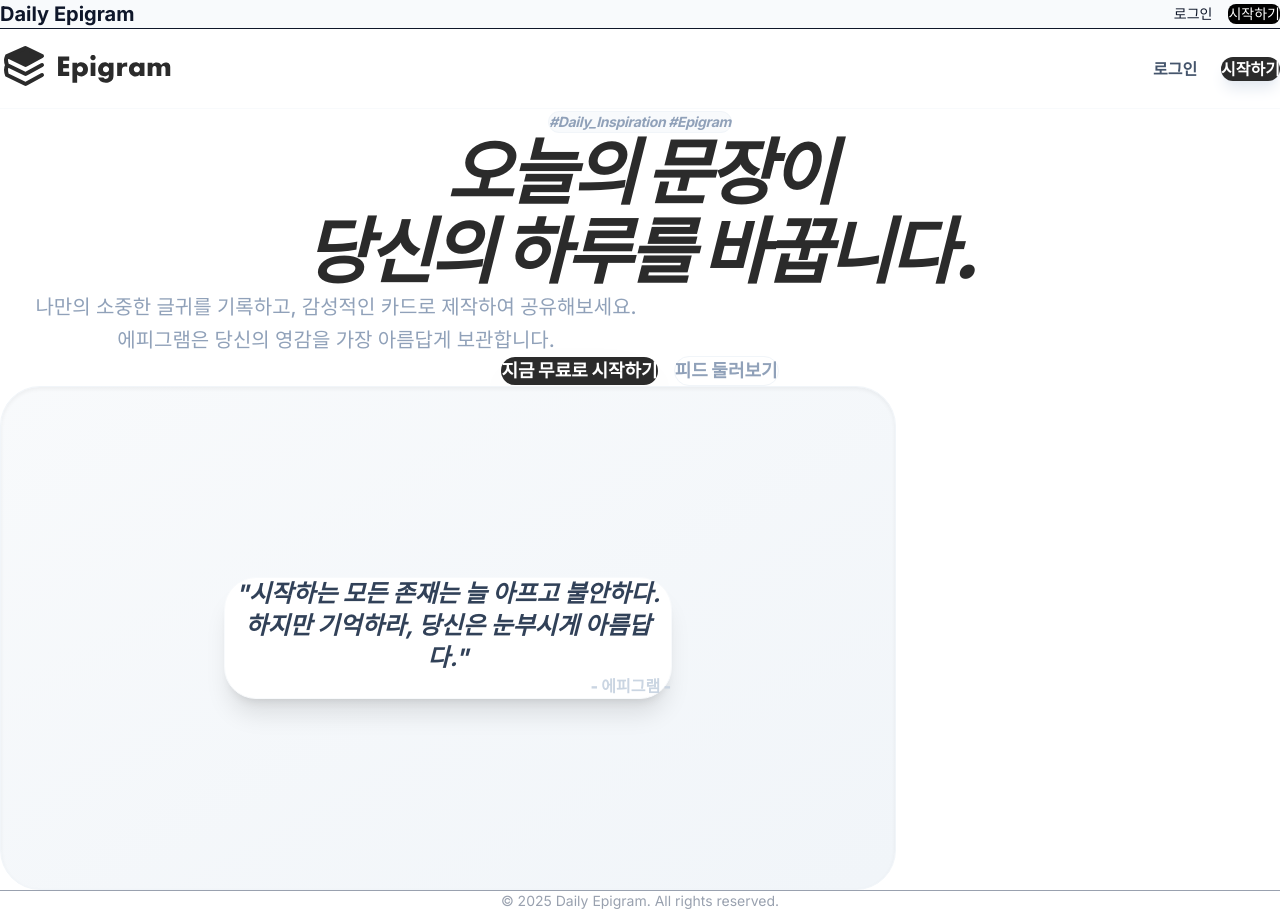
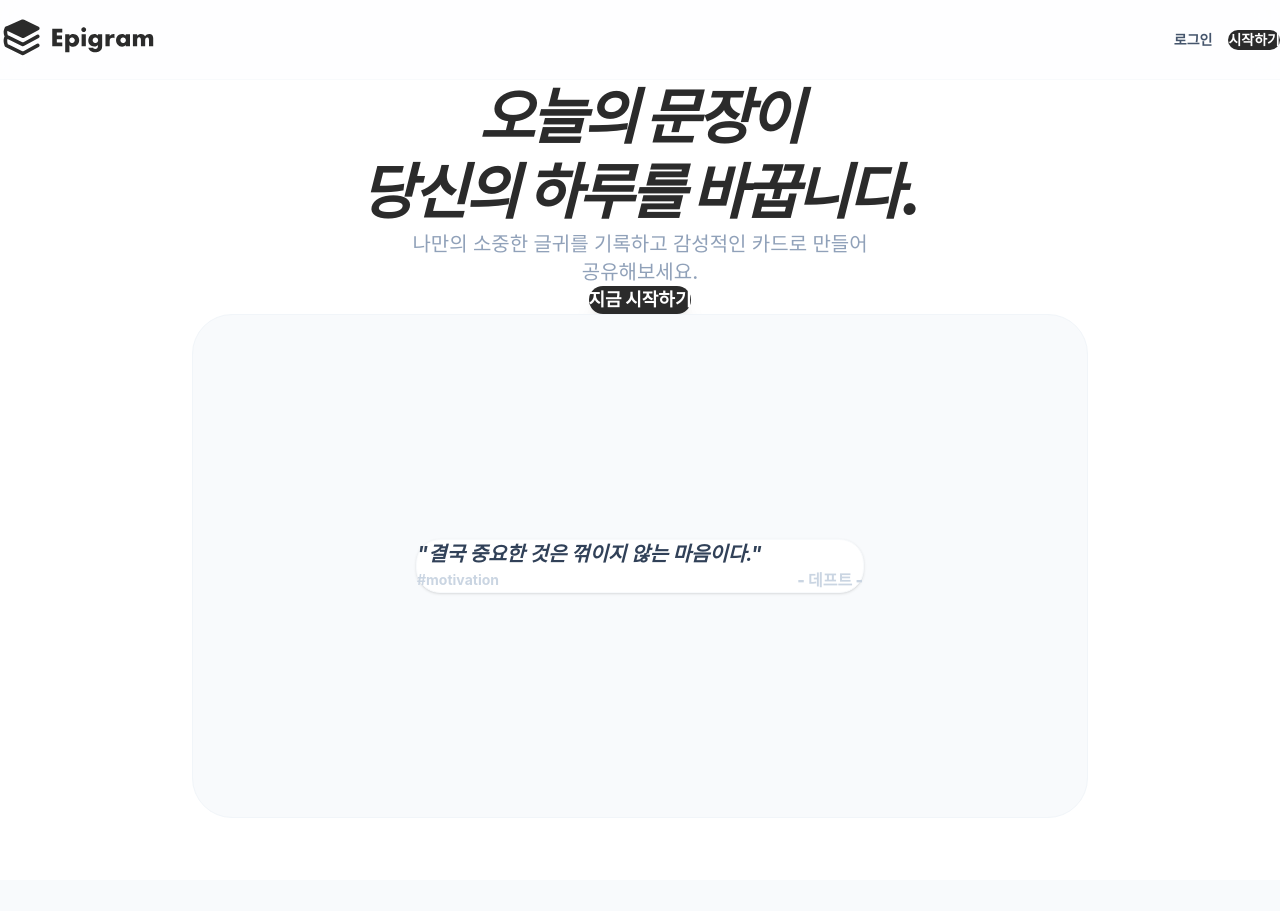
Before and after one commit to GODJINYOUNG/daily-epigram, a Next.js app: page / in a window 1280 px wide. After the commit the page ends 880 px from the top, so only its background shows below. Built offline with nearby package versions, Linux system fonts and the light colour scheme.

Commit message:
refactor: 네비바를 레이아웃으로 이동 및 랜딩 페이지 정리

```diff
--- a/src/app/layout.tsx
+++ b/src/app/layout.tsx
@@ -1,28 +1,6 @@
-import type { Metadata } from "next";
-import { Inter } from "next/font/google";
+import { Logo } from "@/components/common/Logo";
+import Link from "next/link";
 import "./globals.css";
-import { AuthProvider } from "@/contexts/AuthContext";
-import QueryClientProvider from "@/providers/QueryClientProvider";
-import Header from "@/components/common/Header";
-
-// 1. 폰트 설정 (기본 Inter 폰트 사용)
-const inter = Inter({ subsets: ["latin"] });
-
-// 2. SEO 메타데이터 설정 (검색 결과 및 공유 시 노출되는 정보)
-export const metadata: Metadata = {
-  title: {
-    default: "Daily Epigram | 매일의 영감",
-    template: "%s | Daily Epigram",
-  },
-  description: "당신의 마음을 울린 한 줄을 기록하고 공유하세요.",
-  openGraph: {
-    title: "Daily Epigram",
-    description: "영감을 주는 글귀와 깊은 생각을 나누는 공간",
-    type: "website",
-    locale: "ko_KR",
-    // images: ["/images/og-image.png"], // public 폴더에 이미지 추가 시 활성화
-  },
-};
 
 export default function RootLayout({
   children,
@@ -31,25 +9,30 @@
 }) {
   return (
     <html lang="ko">
-      <body className={inter.className}>
-        {/* 3. React Query 설정: 서버 데이터 관리 */}
-        <QueryClientProvider>
-          {/* 4. 인증 Context: 로그인 상태 전역 관리 */}
-          <AuthProvider>
-            <div className="flex flex-col min-h-screen">
-              {/* 5. 공통 헤더: 모든 페이지 상단에 노출 */}
-              <Header />
+      <body>
+        {/* 모든 페이지 상단에 고정되는 공통 헤더 */}
+        <nav className="h-20 px-6 md:px-10 flex items-center justify-between border-b border-slate-50 bg-white/80 backdrop-blur-md sticky top-0 z-50">
+          <div className="scale-90 origin-left">
+            <Logo />
+          </div>
+          <div className="flex gap-4">
+            <Link
+              href="/login"
+              className="text-sm font-bold text-slate-600 px-4 py-2"
+            >
+              로그인
+            </Link>
+            <Link
+              href="/signup"
+              className="text-sm font-bold bg-[#2B2B2B] text-white px-5 py-2 rounded-xl"
+            >
+              시작하기
+            </Link>
+          </div>
+        </nav>
 
-              {/* 6. 메인 콘텐츠 영역 */}
-              <main className="flex-grow bg-gray-50">{children}</main>
-
-              {/* 7. 공통 푸터 (선택 사항) */}
-              <footer className="py-8 text-center text-sm text-gray-400 bg-white border-t">
-                © 2025 Daily Epigram. All rights reserved.
-              </footer>
-            </div>
-          </AuthProvider>
-        </QueryClientProvider>
+        {/* 각 페이지의 컨텐츠가 들어가는 부분 */}
+        {children}
       </body>
     </html>
   );
--- a/src/app/page.tsx
+++ b/src/app/page.tsx
@@ -2,77 +2,45 @@
 
 import React from "react";
 import Link from "next/link";
-import { Logo } from "@/components/common/Logo"; // 로고 임포트
 
 export default function LandingPage() {
   return (
     <div className="min-h-screen bg-white">
-      {/* 1. 네비게이션 바: 로고 적용 및 정렬 */}
-      <nav className="h-20 px-6 md:px-10 flex items-center justify-between border-b border-slate-50 sticky top-0 bg-white/80 backdrop-blur-md z-50">
-        <div className="scale-90 md:scale-100 origin-left">
-          {/* 텍스트 대신 공식 SVG 로고 컴포넌트 적용 */}
-          <Logo />
-        </div>
+      {/* <nav> 태그가 layout.tsx로 이동했으므로 여기서는 삭제되었습니다. */}
 
-        <div className="flex items-center gap-2 md:gap-6">
-          <Link
-            href="/login"
-            className="text-sm md:text-base font-bold text-slate-600 px-4 py-2 hover:text-slate-900 transition-colors"
-          >
-            로그인
-          </Link>
-          <Link
-            href="/signup"
-            className="text-sm md:text-base font-black bg-[#2B2B2B] text-white px-6 py-3 rounded-2xl hover:bg-black transition-all shadow-lg shadow-slate-200"
-          >
-            시작하기
-          </Link>
-        </div>
-      </nav>
-
-      {/* 2. 메인 히어로 섹션 (기존 내용 유지/강화) */}
-      <main className="max-w-7xl mx-auto pt-20 pb-32 px-6 text-center">
-        <div className="inline-block px-4 py-1.5 mb-6 rounded-full bg-slate-50 border border-slate-100 text-slate-400 text-sm font-bold tracking-tight italic">
-          #Daily_Inspiration #Epigram
-        </div>
-
-        <h1 className="text-5xl md:text-7xl font-[1000] text-[#2B2B2B] leading-[1.1] mb-8 tracking-tighter italic">
+      <main className="flex flex-col items-center justify-center pt-32 px-6">
+        {/* 기존 히어로 섹션 내용 유지 */}
+        <h1 className="text-5xl md:text-6xl font-black text-[#2B2B2B] text-center leading-tight tracking-tighter italic">
           오늘의 문장이
           <br />
           당신의 하루를 바꿉니다.
         </h1>
 
-        <p className="text-lg md:text-xl text-slate-400 font-medium mb-12 max-w-2xl mx-auto leading-relaxed break-keep">
-          나만의 소중한 글귀를 기록하고, 감성적인 카드로 제작하여 공유해보세요.
-          에피그램은 당신의 영감을 가장 아름답게 보관합니다.
+        <p className="mt-8 text-slate-400 text-lg md:text-xl font-medium text-center max-w-xl break-keep">
+          나만의 소중한 글귀를 기록하고 감성적인 카드로 만들어 공유해보세요.
         </p>
 
-        <div className="flex flex-col md:flex-row gap-4 justify-center items-center">
-          <Link
-            href="/signup"
-            className="w-full md:w-auto px-10 py-5 bg-[#2B2B2B] text-white text-lg font-black rounded-[24px] shadow-2xl hover:-translate-y-1 transition-all"
-          >
-            지금 무료로 시작하기
-          </Link>
-          <Link
-            href="/main"
-            className="w-full md:w-auto px-10 py-5 bg-white text-slate-400 text-lg font-black rounded-[24px] border border-slate-100 hover:bg-slate-50 transition-all"
-          >
-            피드 둘러보기
+        <div className="mt-12">
+          <Link href="/signup">
+            <button className="px-10 py-5 bg-[#2B2B2B] text-white text-lg font-black rounded-2xl shadow-xl hover:-translate-y-1 transition-all">
+              지금 시작하기
+            </button>
           </Link>
         </div>
 
-        {/* 하단 미리보기 카드 디자인 (선택 사항) */}
-        <div className="mt-24 relative max-w-4xl mx-auto">
-          <div className="aspect-[16/9] bg-gradient-to-br from-slate-50 to-slate-100 rounded-[40px] border border-slate-100 shadow-inner flex items-center justify-center">
-            <div className="bg-white p-8 md:p-12 rounded-[32px] shadow-xl border border-slate-50 max-w-md">
-              <p className="text-xl md:text-2xl font-bold text-slate-700 italic mb-6">
-                "시작하는 모든 존재는 늘 아프고 불안하다. 하지만 기억하라,
-                당신은 눈부시게 아름답다."
+        {/* 하단 카드 미리보기 영역 */}
+        <div className="mt-24 w-full max-w-4xl px-4 pb-20">
+          <div className="aspect-video bg-slate-50 rounded-[40px] border border-slate-100 flex items-center justify-center p-12">
+            <div className="bg-white p-10 rounded-3xl shadow-sm border border-slate-50 max-w-md w-full">
+              <p className="text-xl font-bold text-slate-700 italic">
+                "결국 중요한 것은 꺾이지 않는 마음이다."
               </p>
-              <p className="text-right text-slate-300 font-black">
-                - 에피그램 -
-              </p>
+              <div className="mt-6 flex justify-between items-center">
+                <span className="text-slate-300 text-sm font-bold">
+                  #motivation
+                </span>
+                <span className="text-slate-300 font-black">- 데프트 -</span>
+              </div>
             </div>
           </div>
         </div>
```
